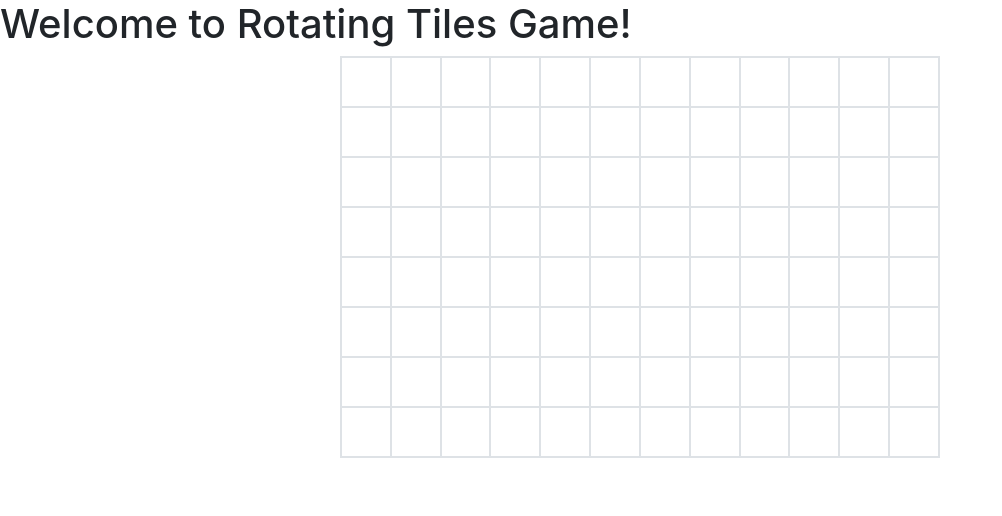
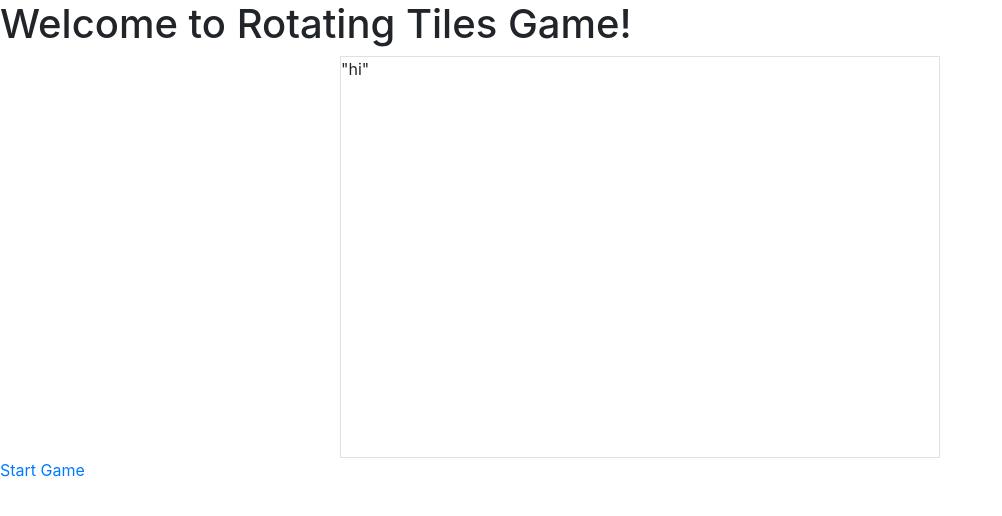
Before and after one commit to laczkobalazs/rotatingtiles, a Flask app: page / in a window 1280 px wide. Shown: the top 516 px of the page, without its empty margins (0-1002 px from the left). Run offline with Flask 2, Linux system fonts and the light colour scheme; some libraries are stand-ins or nearby versions.

Commit message:
add game starting button and new html for display game grid

```diff
--- a/app.py
+++ b/app.py
@@ -4,8 +4,12 @@ app = Flask(__name__)
 
 
 @app.route('/')
-def hello_world():
+def index():
     return render_template('index.html')
+
+@app.route('/start')
+def start_game():
+    return render_template("game.html")
 
 
 if __name__ == '__main__':
--- a/templates/index.html
+++ b/templates/index.html
@@ -10,13 +10,12 @@
 
     <div class="container border" style="width: 600px !important;">
         <div class="row border-success" style="height:400px !important">
-            {% for tile in range(96)  %}
-            <div class="col-1 text-center border" data-tile-number="{{ tile }}">
-
-            </div>
-            {% endfor %}
+        {% block grid %}
+            "hi"
+        {% endblock %}
         </div>
     </div>
+<a href="{{ url_for('start_game') }}">Start Game</a>
 
 </body>
 </html>
```
Also changed, not shown: templates/game.html (added, +8 -0 lines).
